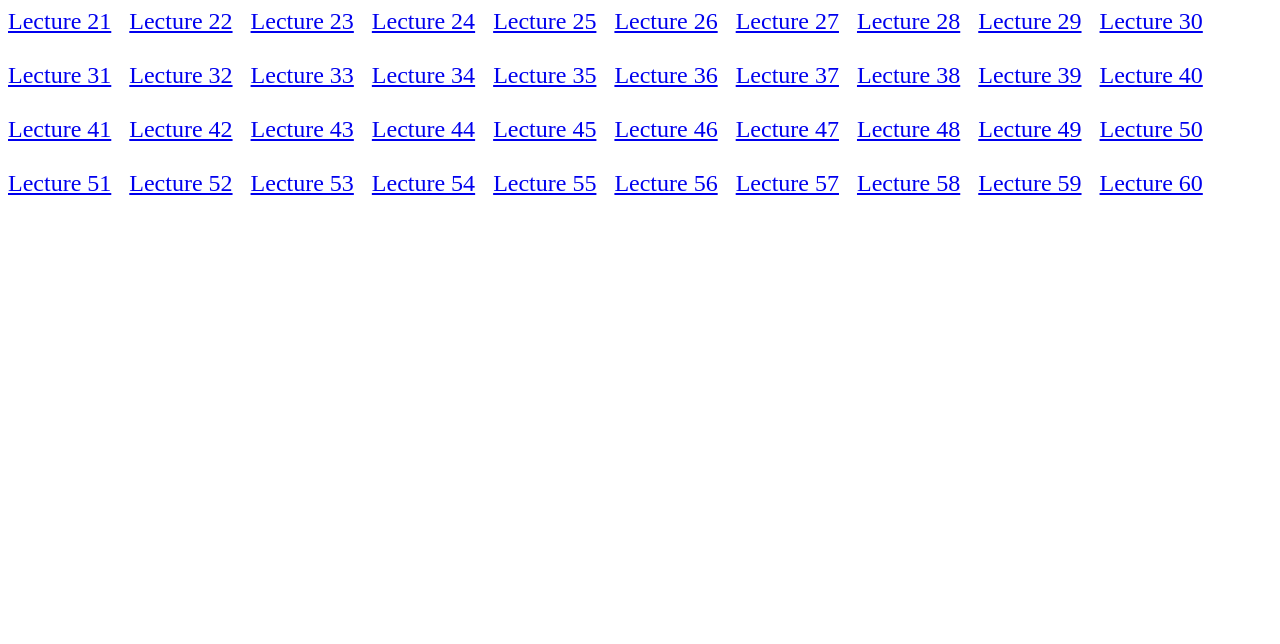
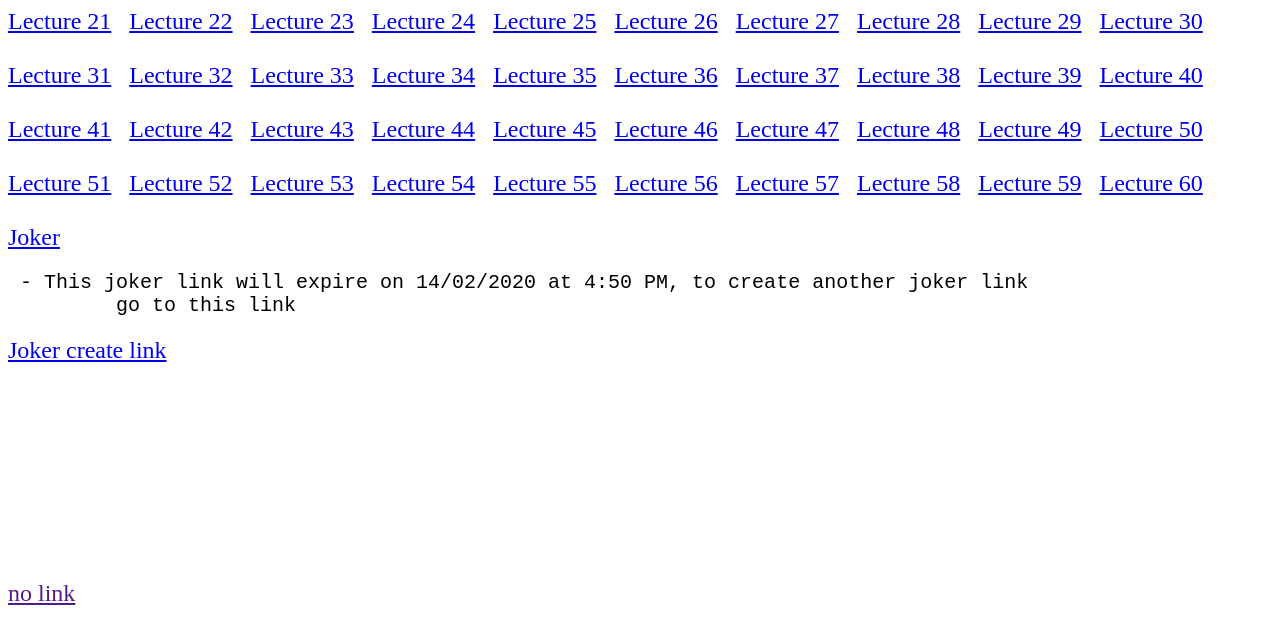
Before and after one commit to CaptainAdarshh/DirectLink, a plain HTML site: page directlink.html in a window 1280 px wide. Drawn offline with Linux system fonts and the light colour scheme.

Commit message:
second commit

```diff
--- a/directlink.html
+++ b/directlink.html
@@ -51,5 +51,22 @@
 	<a href="https://nptel.ac.in/content/storage2/MP4/106105191/mod12lec58.mp4" target="_blank">Lecture 58</a>&nbsp&nbsp
 	<a href="https://nptel.ac.in/content/storage2/MP4/106105191/mod12lec59.mp4" target="_blank">Lecture 59</a>&nbsp&nbsp
 	<a href="https://nptel.ac.in/content/storage2/MP4/106105191/mod12lec60.mp4" target="_blank">Lecture 60</a>&nbsp&nbsp
+	<br>
+	<br>
+	<a href="http://fs28.indifiles.com:182/d/o62xmbykrjxuajyhvjyqelahxcqzpx2ag6ilrqsefok6cl6wgnb42pxpnmx5c5rdsqvpooo2/Joker%202019%20English%20WWW.9XMOVIES.IN%20720p%20BRRip%20900MB%20ESubs.mkv" target="_blank">Joker</a>&nbsp&nbsp
+	<pre> - This joker link will expire on 14/02/2020 at 4:50 PM, to create another joker link
+	 go to this link</pre>
+	 <a href="https://dl.bdupload.in/v4a3lvtc25ua" target="_blank">Joker create link</a>&nbsp&nbsp
+	 <br>
+	 <br>
+	 <br>
+	 <br>
+	 <br>
+	 <br>
+	 <br>
+	 <br>
+	 <br>
+	  <a href="" target="_blank">no link</a>&nbsp&nbsp
+
 </body>
 </html>
```
